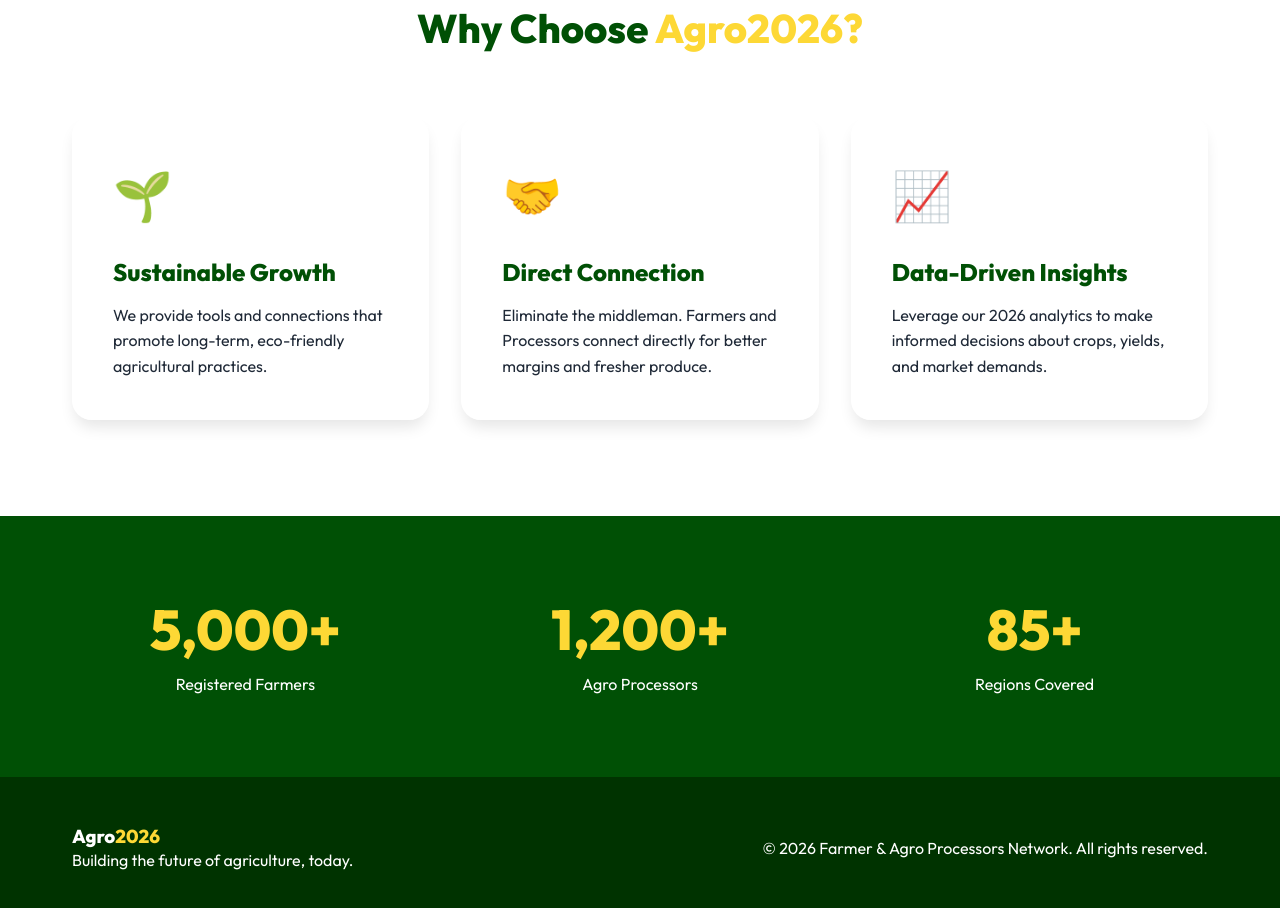
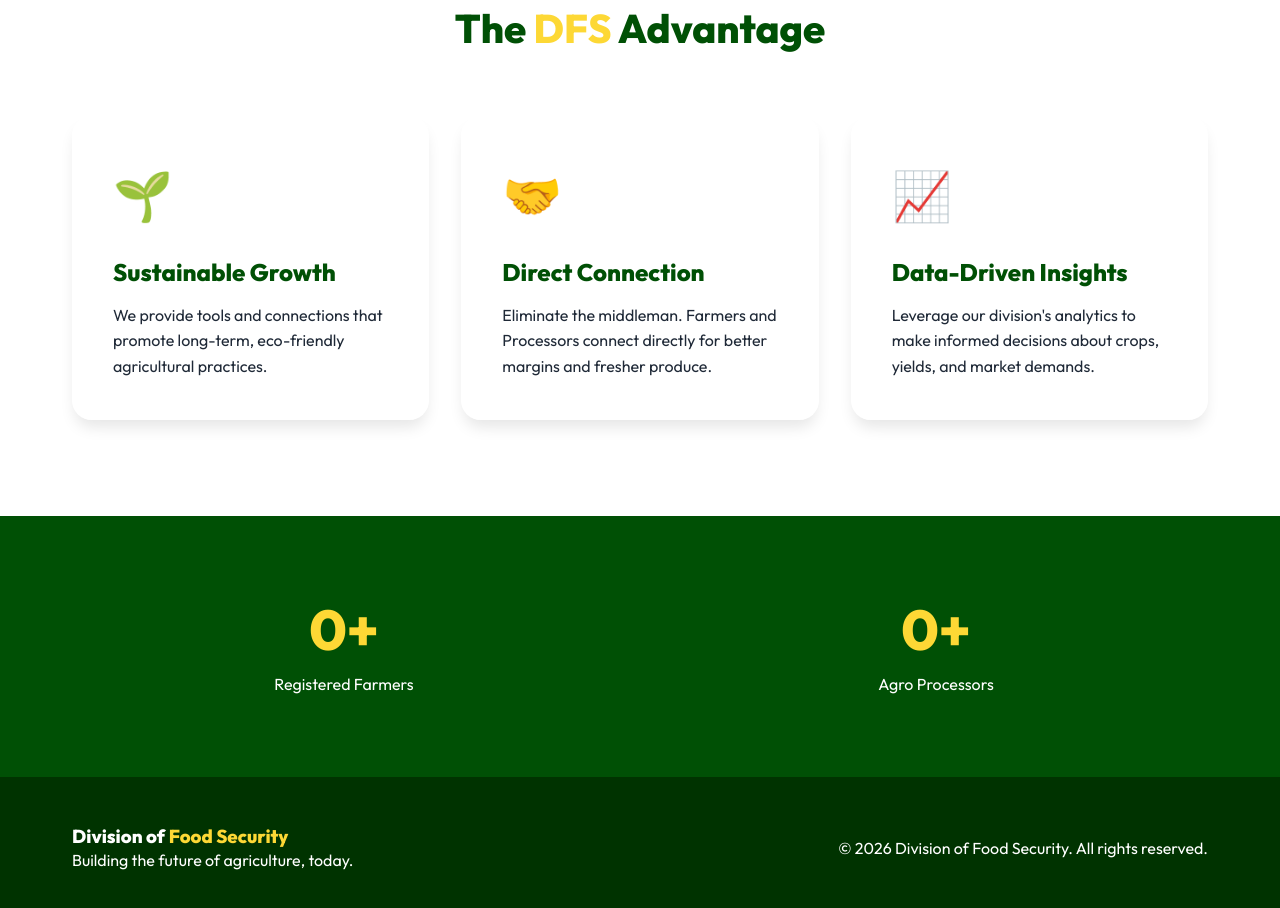
Before and after one commit to Geralddoc/farmer-and-agro-website-2026, a plain HTML site: page index.html in a window 1280 px wide. Shown: the part 892-1800 px from the top of the page. Drawn offline with Linux system fonts and the light colour scheme.

Commit message:
Update index.html

```diff
--- a/index.html
+++ b/index.html
@@ -4,7 +4,7 @@
 <head>
     <meta charset="UTF-8">
     <meta name="viewport" content="width=device-width, initial-scale=1.0">
-    <title>Farmer and Agro Processors 2026</title>
+    <title>Division of Food Security</title>
     <link href="https://fonts.googleapis.com/css2?family=Outfit:wght@300;400;600;800&display=swap" rel="stylesheet">
     <link rel="stylesheet" href="style.css">
 </head>
@@ -13,7 +13,7 @@
     <header>
         <div class="container">
             <nav class="navbar">
-                <a href="#" class="logo">Agro<span class="highlight">2026</span></a>
+                <a href="#" class="logo">DFS <span class="highlight">Portal</span></a>
                 <ul class="nav-links">
                     <li><a href="#about">About</a></li>
                     <li><a href="#farmers">Farmers</a></li>
@@ -29,7 +29,7 @@
         <section class="hero">
             <div class="container hero-content">
                 <div class="hero-text">
-                    <h1>Empowering Agriculture for <span class="highlight">2026</span></h1>
+                    <h1>Division of <span class="highlight">Food Security</span></h1>
                     <p>Connecting Farmers and Agro Processors through innovative digital solutions to build a
                         sustainable and prosperous future.</p>
                     <div class="hero-buttons">
@@ -53,7 +53,7 @@
 
         <section id="features" class="features">
             <div class="container">
-                <h2 class="section-title">Why Choose <span class="highlight">Agro2026?</span></h2>
+                <h2 class="section-title">The <span class="highlight">DFS</span> Advantage</h2>
                 <div class="grid">
                     <div class="feature-card glass">
                         <div class="icon-wrapper">🌱</div>
@@ -70,7 +70,7 @@
                     <div class="feature-card glass">
                         <div class="icon-wrapper">📈</div>
                         <h3>Data-Driven Insights</h3>
-                        <p>Leverage our 2026 analytics to make informed decisions about crops, yields, and market
+                        <p>Leverage our division's analytics to make informed decisions about crops, yields, and market
                             demands.</p>
                     </div>
                 </div>
@@ -80,16 +80,12 @@
         <section id="stats" class="stats-section bg-dark">
             <div class="container stats-grid">
                 <div class="stat-item">
-                    <h3 class="stat-number" data-target="5000">0</h3>
+                    <h3 class="stat-number" id="farmer-count" data-target="0">0</h3>
                     <p>Registered Farmers</p>
                 </div>
                 <div class="stat-item">
-                    <h3 class="stat-number" data-target="1200">0</h3>
+                    <h3 class="stat-number" id="processor-count" data-target="0">0</h3>
                     <p>Agro Processors</p>
-                </div>
-                <div class="stat-item">
-                    <h3 class="stat-number" data-target="85">0</h3>
-                    <p>Regions Covered</p>
                 </div>
             </div>
         </section>
@@ -98,11 +94,11 @@
     <footer>
         <div class="container footer-content">
             <div class="footer-info">
-                <h3>Agro<span class="highlight">2026</span></h3>
+                <h3>Division of <span class="highlight">Food Security</span></h3>
                 <p>Building the future of agriculture, today.</p>
             </div>
             <div class="footer-links">
-                <p>&copy; 2026 Farmer & Agro Processors Network. All rights reserved.</p>
+                <p>&copy; 2026 Division of Food Security. All rights reserved.</p>
             </div>
         </div>
     </footer>
```
